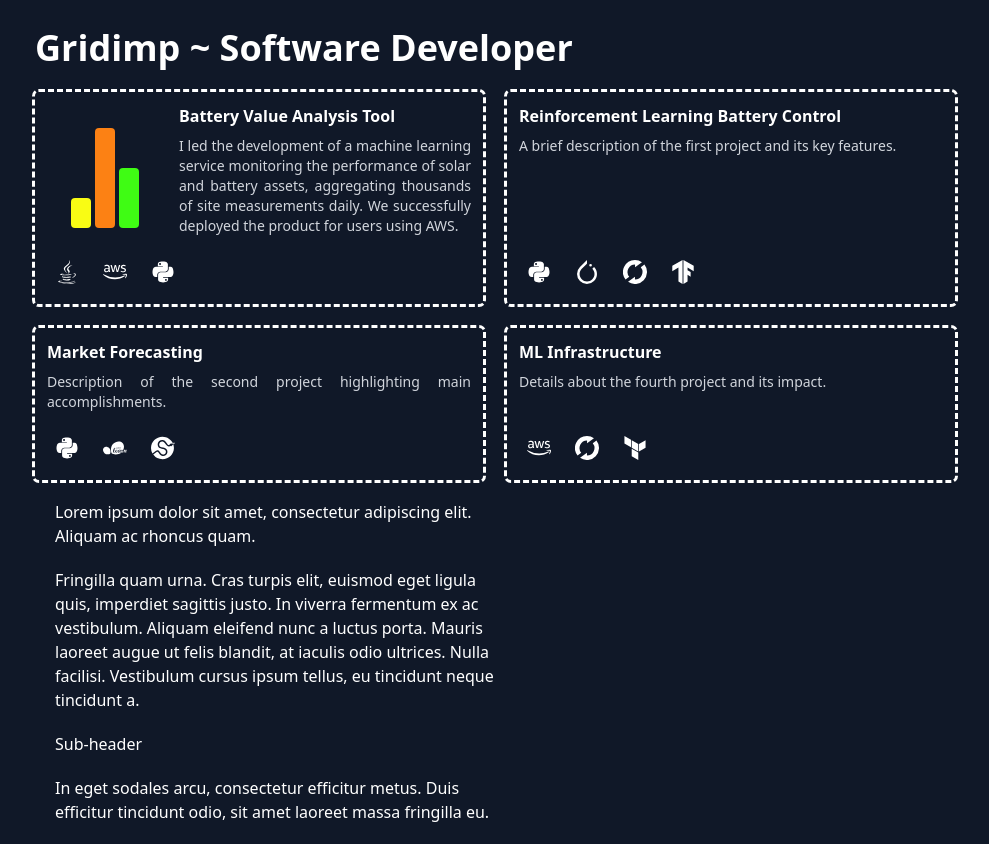
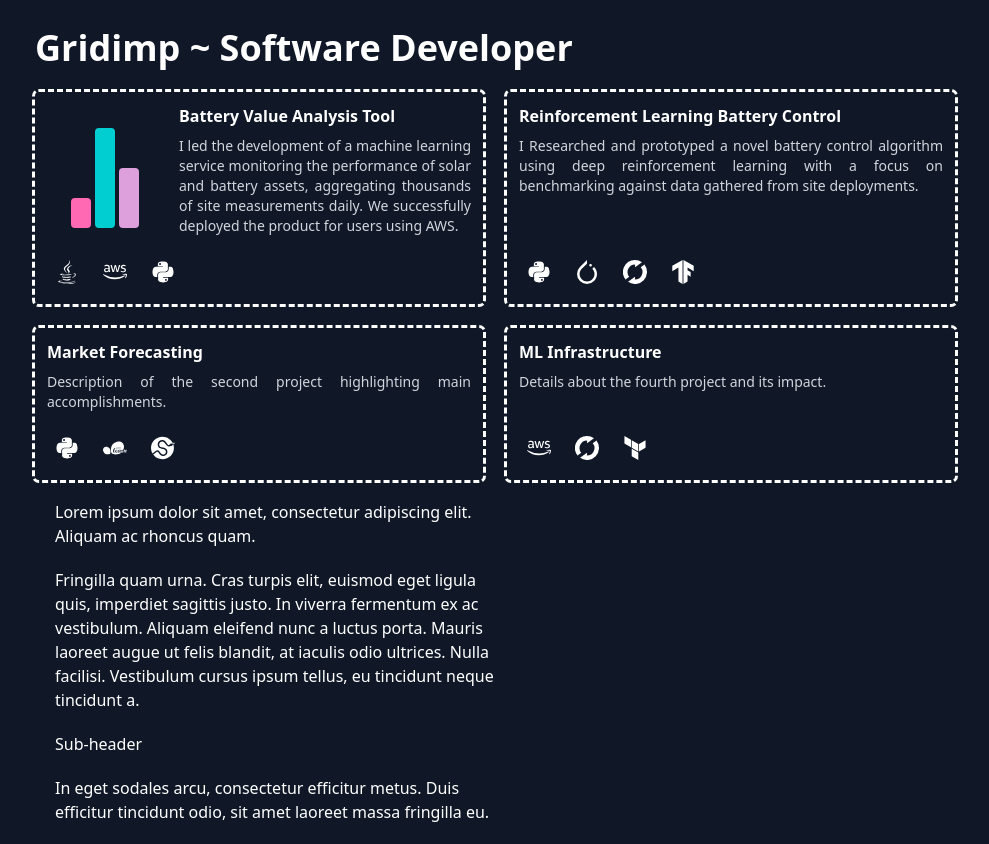
Before and after one commit to mpimblott/mpimblott.github.io, a React (Vite) app: page / in a window 1280 px wide. Shown: the part 820-1664 px from the top of the page, without its empty margins (145-1134 px from the left). Built offline with nearby package versions, Linux system fonts and the light colour scheme.

Commit message:
Fill rl project card

```diff
--- a/src/components/project_card.tsx
+++ b/src/components/project_card.tsx
@@ -49,7 +49,6 @@ export const TensorFlow: Technology = {
 export interface Project {
   title: string;
   description: string;
-  imageUrl: string;
   technologies: Technology[];
   link: string;
   children?: React.ReactNode;
--- a/src/pages/gridimp.tsx
+++ b/src/pages/gridimp.tsx
@@ -11,29 +11,26 @@ const projects: Project[] = [{
   description: "I led the development of a machine learning service monitoring the" +
     " performance of solar and battery assets, aggregating thousands of site measurements daily. We successfully" +
     " deployed the product for users using AWS.",
-  imageUrl: "https://placehold.co/400x300",
   technologies: [Java, Aws, Python],
   link: "#",
   children: <BarChart
-    values={[{value: 0.3, colour: '#f9fc14', label: 'Solar Value'}, {
-      value: 1, colour: '#fc8114', label: 'Flexibility Value'
-    }, {value: 0.6, colour: '#3ffc14', label: 'Arbitrage Value'}]}/>
+    values={[{value: 0.3, colour: '#FF69B4', label: 'Solar Value'}, {
+      value: 1, colour: '#00CED1', label: 'Flexibility Value'
+    }, {value: 0.6, colour: '#DDA0DD', label: 'Arbitrage Value'}]}/>
 }, {
   title: "Reinforcement Learning Battery Control",
-  description: "A brief description of the first project and its key features.",
-  imageUrl: "https://placehold.co/400x300",
+  description: "I Researched and prototyped a novel battery control algorithm using deep reinforcement learning with" +
+    " a focus on benchmarking against data gathered from site deployments.",
   technologies: [Python, Pytorch, MlFlow, TensorFlow],
   link: "#"
 }, {
   title: "Market Forecasting",
   description: "Description of the second project highlighting main accomplishments.",
-  imageUrl: "https://placehold.co/400x300",
   technologies: [Python, ScikitLearn, SciPy],
   link: "#"
 }, {
   title: "ML Infrastructure",
   description: "Details about the fourth project and its impact.",
-  imageUrl: "https://placehold.co/400x300",
   technologies: [Aws, MlFlow, Terraform],
   link: "#"
 }];
```
